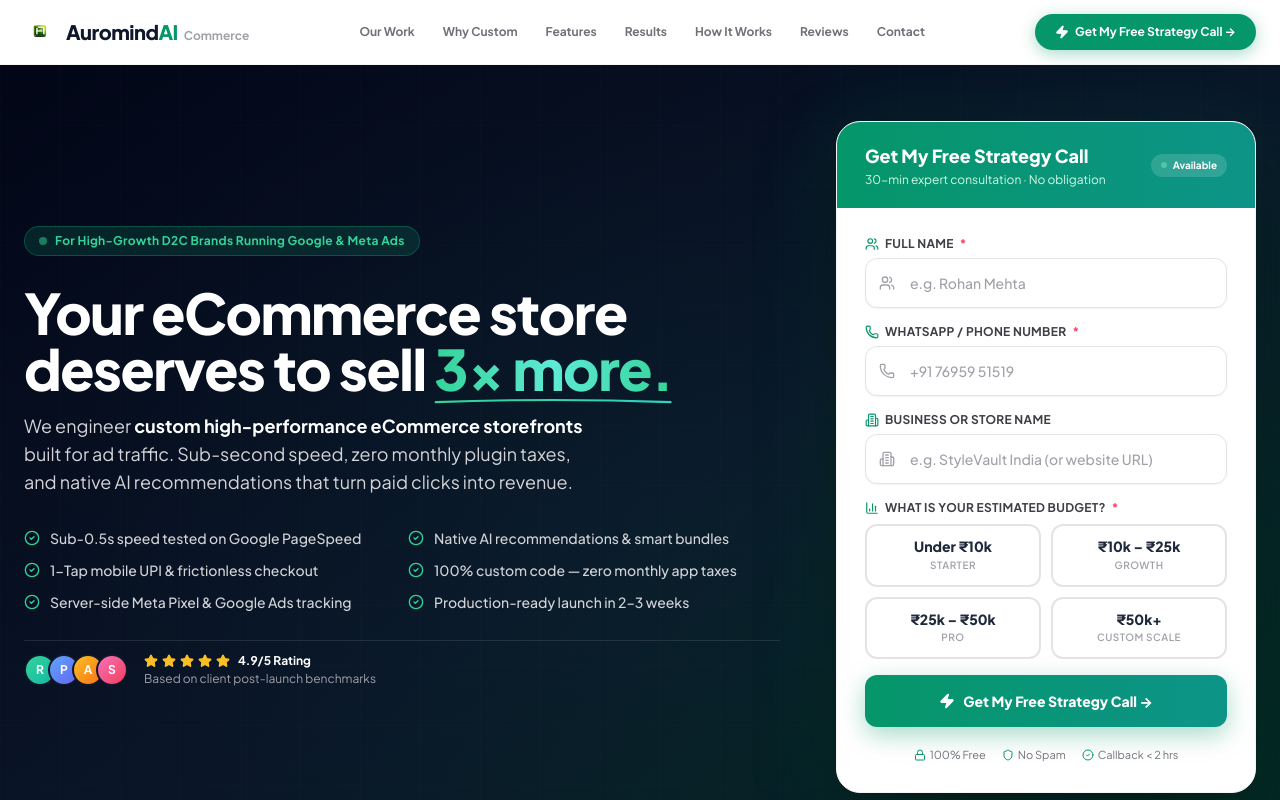
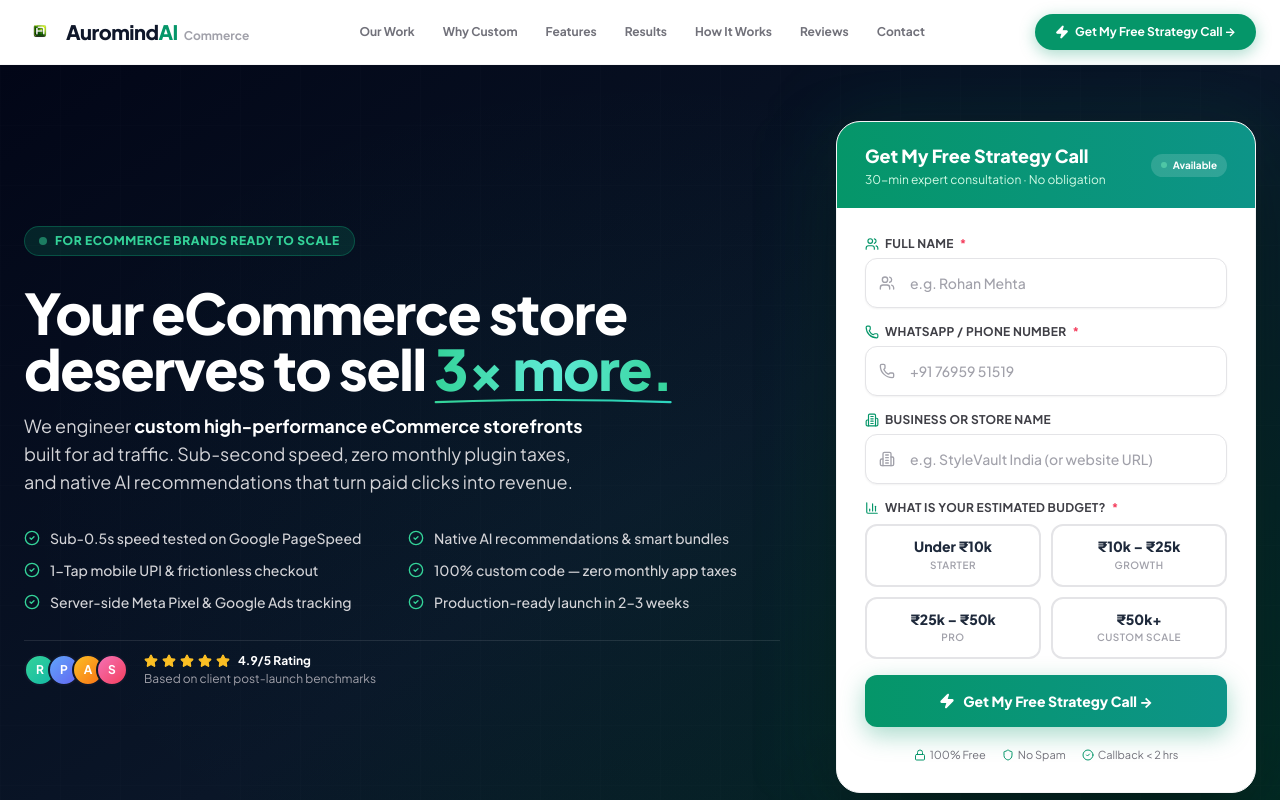
Before and after one commit to growwdigitel-arch/auromindai, a Next.js app in the folder frontend/: page /ecommerce in a window 1280 px wide. Shown: the top 800 px of the page. Built offline with nearby package versions, Linux system fonts and the light colour scheme; no server answers.

Commit message:
fix: Update eCommerce target audience badge to FOR eCOMMERCE BRANDS READY TO SCALE

```diff
--- a/frontend/app/(marketing)/ecommerce/page.tsx
+++ b/frontend/app/(marketing)/ecommerce/page.tsx
@@ -572,9 +572,9 @@ export default function EcommerceAdPage() {
           {/* LEFT: 5-Second Clarity Pitch */}
           <div className="space-y-7 text-white">
             {/* Target Audience Badge */}
-            <div className="inline-flex items-center gap-2 px-3.5 py-1.5 rounded-full bg-emerald-500/15 border border-emerald-500/30 text-emerald-400 text-xs font-bold tracking-wide">
+            <div className="inline-flex items-center gap-2 px-3.5 py-1.5 rounded-full bg-emerald-500/15 border border-emerald-500/30 text-emerald-400 text-xs font-black tracking-wider uppercase">
               <span className="w-2 h-2 rounded-full bg-emerald-400 animate-pulse" />
-              For High-Growth D2C Brands Running Google &amp; Meta Ads
+              FOR eCOMMERCE BRANDS READY TO SCALE
             </div>
 
             {/* Core H1 */}
```
